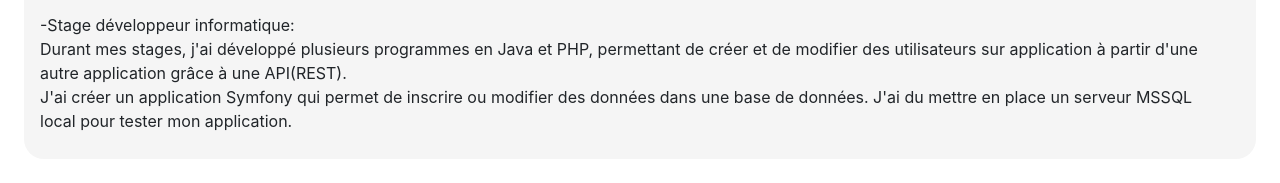
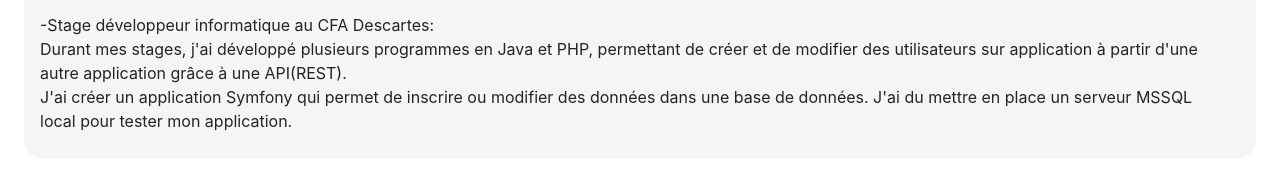
Before and after one commit to LaxhP/portfolio, a plain HTML site: page index.html in a window 1280 px wide. Shown: the part 2370-2553 px from the top of the page. Drawn offline with nearby package versions, Linux system fonts and the light colour scheme.

Commit message:
Update index.html

```diff
--- a/index.html
+++ b/index.html
@@ -229,7 +229,7 @@
                     </li>
                     <p>
                     </p>
-                    <li>-Stage développeur informatique:
+                    <li>-Stage développeur informatique au CFA Descartes:
                     </br> Durant mes stages, j'ai développé plusieurs programmes en Java et PHP, permettant de créer et de modifier des utilisateurs sur application
                     à partir d'une autre application grâce à une API(REST).
                     </br>J'ai créer un application Symfony qui permet de inscrire ou modifier des données dans une base de données. J'ai du mettre en place un serveur MSSQL local pour tester mon application.
```
